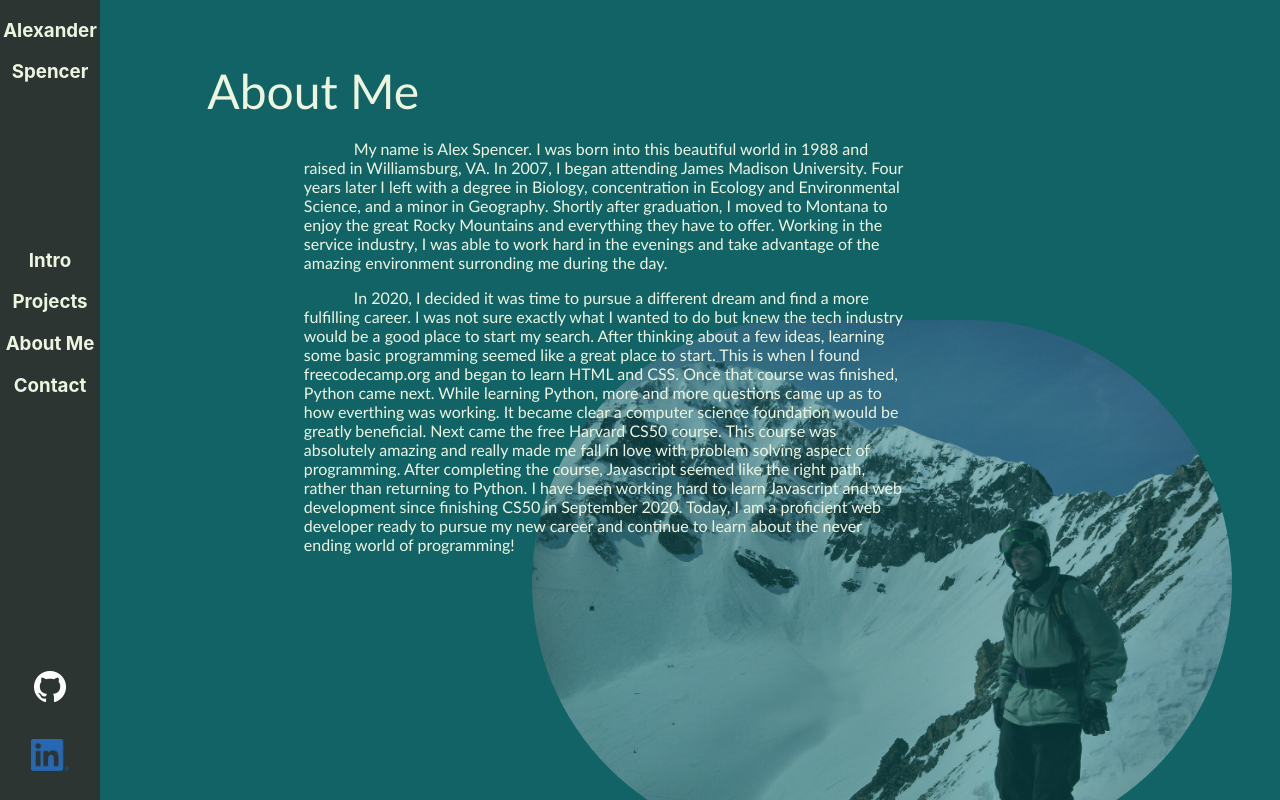
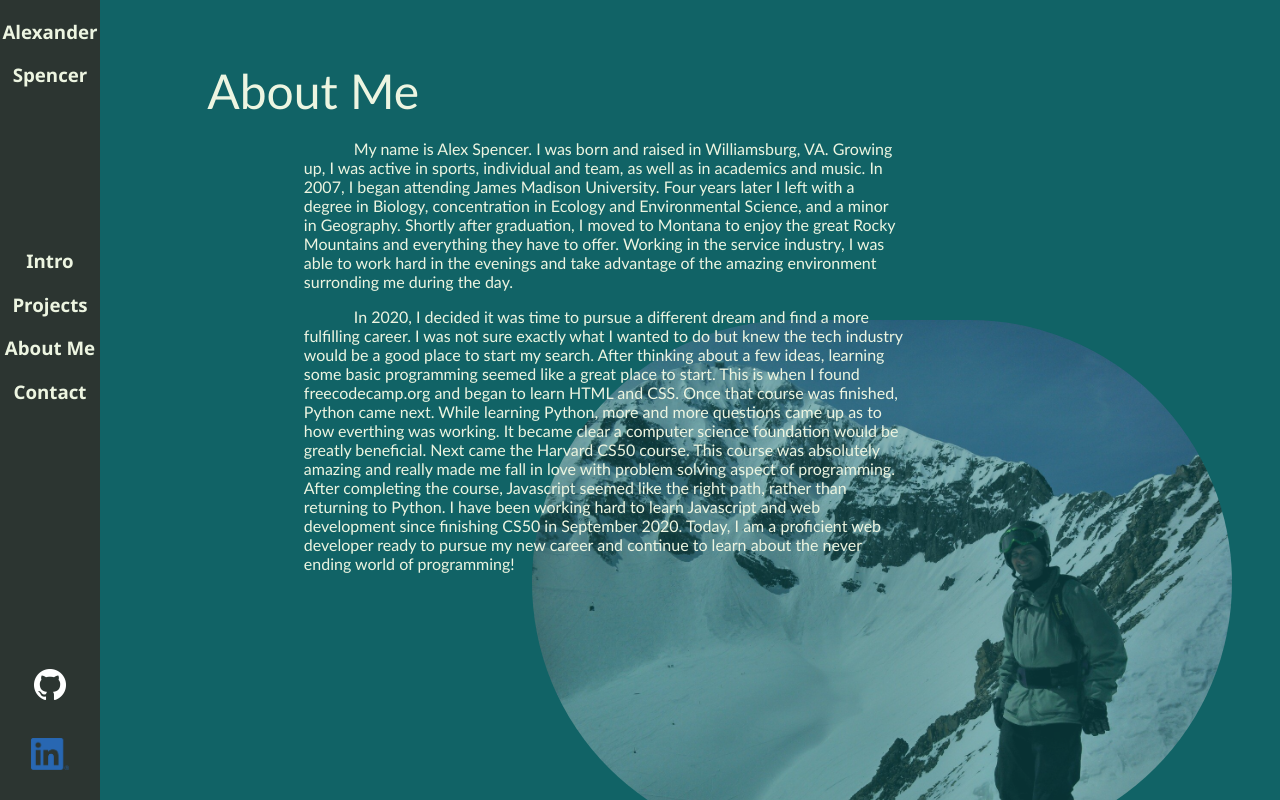
Before and after one commit to Warfunk/alexander-spencer, a React (Create React App) app: page / in a window 1280 px wide. Both pictures are taken after a click on the element "About Me". Built offline with nearby package versions, Linux system fonts and the light colour scheme.

Commit message:
new nav font

```diff
--- a/src/components/About.js
+++ b/src/components/About.js
@@ -8,9 +8,10 @@ const About = () => {
       <img src={az} className='prof-pic mtn' alt='alex on top of big sky' />
       <div className='inner about'>
         <p>
-          My name is Alex Spencer. I was born into this beautiful world in 1988
-          and raised in Williamsburg, VA. In 2007, I began attending James
-          Madison University. Four years later I left with a degree in Biology,
+          My name is Alex Spencer. I was born and raised in Williamsburg, VA.
+          Growing up, I was active in sports, individual and team, as well as in
+          academics and music. In 2007, I began attending James Madison
+          University. Four years later I left with a degree in Biology,
           concentration in Ecology and Environmental Science, and a minor in
           Geography. Shortly after graduation, I moved to Montana to enjoy the
           great Rocky Mountains and everything they have to offer. Working in
@@ -26,14 +27,14 @@ const About = () => {
           began to learn HTML and CSS. Once that course was finished, Python
           came next. While learning Python, more and more questions came up as
           to how everthing was working. It became clear a computer science
-          foundation would be greatly beneficial. Next came the free Harvard
-          CS50 course. This course was absolutely amazing and really made me
-          fall in love with problem solving aspect of programming. After
-          completing the course, Javascript seemed like the right path, rather
-          than returning to Python. I have been working hard to learn Javascript
-          and web development since finishing CS50 in September 2020. Today, I
-          am a proficient web developer ready to pursue my new career and
-          continue to learn about the never ending world of programming!{' '}
+          foundation would be greatly beneficial. Next came the Harvard CS50
+          course. This course was absolutely amazing and really made me fall in
+          love with problem solving aspect of programming. After completing the
+          course, Javascript seemed like the right path, rather than returning
+          to Python. I have been working hard to learn Javascript and web
+          development since finishing CS50 in September 2020. Today, I am a
+          proficient web developer ready to pursue my new career and continue to
+          learn about the never ending world of programming!{' '}
         </p>
       </div>
     </div>
--- a/src/components/nav/nav.css
+++ b/src/components/nav/nav.css
@@ -1,4 +1,5 @@
 .nav {
+  font-family: 'Segoe UI', Tahoma, Geneva, Verdana, sans-serif;
   color: #edf5e1;
   position: fixed;
   display: flex;
```
